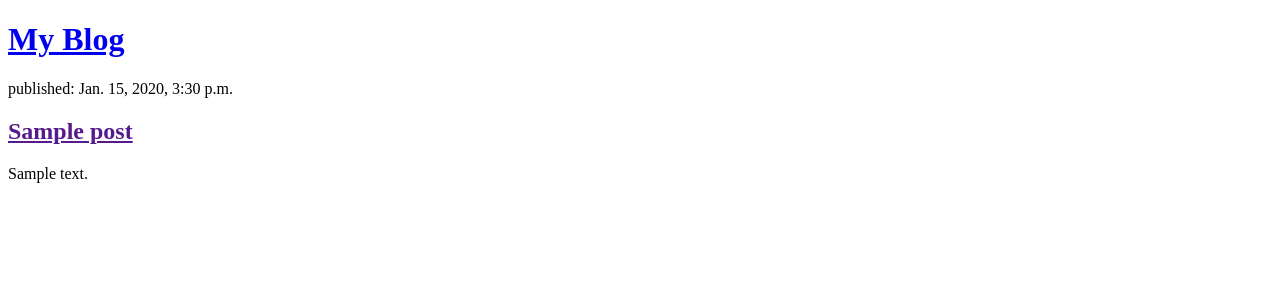
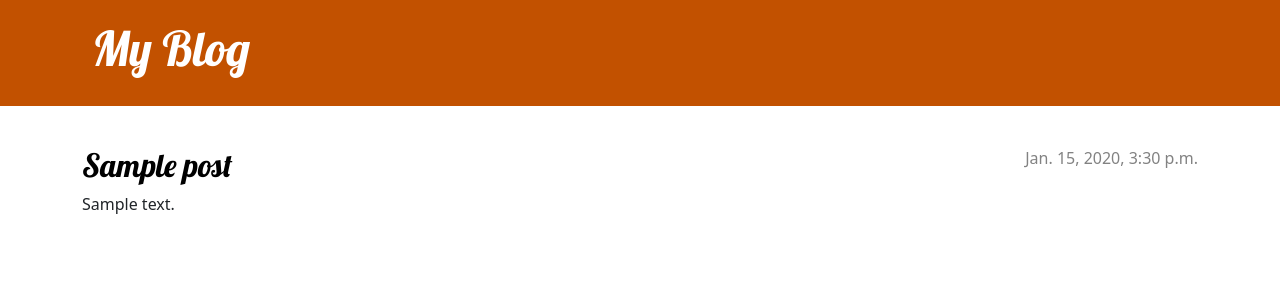
Before and after one commit to tushartalesara/my-first-blog, a Django app: page / in a window 1280 px wide. Shown: the top 300 px of the page. Run offline with Django 3.2, Linux system fonts and the light colour scheme; tables that the repository leaves empty hold one stand-in row (values such as "Sample post").

Commit message:
Addedd view and template for detailed blog post as well as CSS for the site.

```diff
--- /dev/null
+++ b/blog/static/css/blog.css
@@ -0,0 +1,63 @@
+.page-header {
+    background-color: #C25100;
+    margin-top: 0;
+    margin-bottom: 40px;
+    padding: 20px 20px 20px 40px;
+}
+.page-header h1,
+.page-header h1 a,
+.page-header h1 a:visited,
+.page-header h1 a:active {
+    color: #ffffff;
+    font-size: 36pt;
+    text-decoration: none;
+}
+h1,
+h2,
+h3,
+h4 {
+    font-family: 'Lobster', cursive;
+}
+.date {
+    color: #828282;
+}
+.save {
+    float: right;
+}
+.post-form textarea,
+.post-form input {
+    width: 100%;
+}
+.top-menu,
+.top-menu:hover,
+.top-menu:visited {
+    color: #ffffff;
+    float: right;
+    font-size: 26pt;
+    margin-right: 20px;
+}
+.post {
+    margin-bottom: 70px;
+}
+
+.post h2 a,
+.post h2 a:visited {
+    color: #000000;
+    text-decoration: none;
+}
+
+.post > .date,
+.post > .actions {
+    float: right;
+}
+.btn-secondary,
+.btn-secondary:visited {
+    color: #C25100;
+    background: none;
+    border-color: #C25100;
+}
+
+.btn-secondary:hover {
+    color: #FFFFFF;
+    background-color: #C25100;
+}
--- /dev/null
+++ b/blog/templates/blog/base.html
@@ -0,0 +1,29 @@
+{% load static %}
+<!DOCTYPE html>
+<html>
+
+<head>
+    <link rel="stylesheet" href="https://cdn.jsdelivr.net/npm/bootstrap@5.1.3/dist/css/bootstrap.min.css"
+        integrity="sha384-1BmE4kWBq78iYhFldvKuhfTAU6auU8tT94WrHftjDbrCEXSU1oBoqyl2QvZ6jIW3" crossorigin="anonymous">
+    <link href="//fonts.googleapis.com/css?family=Lobster&subset=latin,latin-ext" rel="stylesheet" type="text/css">
+    <link rel="stylesheet" type="text/css" href="{% static 'css/blog.css' %}">
+    <title>My blog</title>
+</head>
+
+<body>
+    <header class="page-header">
+        <div class="container">
+            <h1><a href="/">My Blog</a></h1>
+        </div>
+      </header>
+      <main class="container">
+          <div class="row">
+              <div class="col">
+              {% block content %}
+              {% endblock %}
+              </div>
+          </div>
+      </main>
+</body>
+
+</html>
--- a/blog/templates/blog/post_list.html
+++ b/blog/templates/blog/post_list.html
@@ -1,21 +1,13 @@
-<!DOCTYPE html>
-<html>
+{% extends 'blog/base.html' %}
 
-<head>
-    <title>My blog</title>
-</head>
-
-<body>
-    <header>
-        <h1><a href="/">My Blog</a></h1>
-    </header>
+{% block content %}
     {% for post in posts %}
-        <article>
-            <time>published: {{ post.published_date }}</time>
-            <h2><a href="">{{ post.title }}</a></h2>
+        <article class="post">
+            <time class="date">
+                {{ post.published_date }}
+            </time>
+            <h2><a href="{% url 'post_detail' pk=post.pk %}">{{ post.title }}</a></h2>
             <p>{{ post.text|linebreaksbr }}</p>
         </article>
     {% endfor %}
-</body>
-
-</html>
+{% endblock %}
--- a/blog/urls.py
+++ b/blog/urls.py
@@ -2,4 +2,5 @@ from django.urls import path
 from . import views
 urlpatterns = [
     path('',views.post_list, name='post_list'),
+    path('post/<int:pk>/', views.post_detail, name='post_detail'),
 ]
--- a/blog/views.py
+++ b/blog/views.py
@@ -1,7 +1,12 @@
 from django.shortcuts import render
 from django.utils import timezone
 from .models import Post
+from django.shortcuts import render, get_object_or_404
 
 def post_list(request):
     posts = Post.objects.filter(published_date__lte=timezone.now()).order_by('published_date')
     return render(request, 'blog/post_list.html', {'posts':posts})
+
+def post_detail(request, pk):
+    post = get_object_or_404(Post, pk=pk)
+    return render(request, 'blog/post_detail.html', {'post': post})
```
Also changed, not shown: blog/templates/blog/post_detail.html (added, +13 -0 lines).
